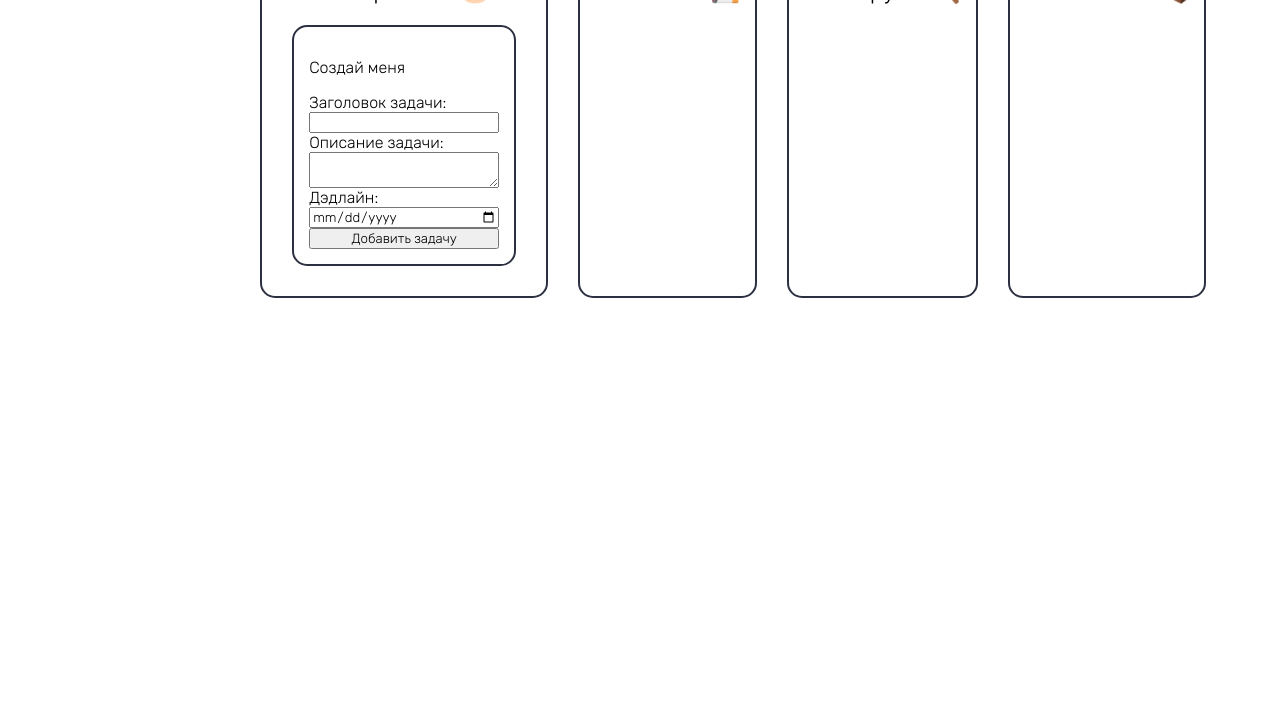
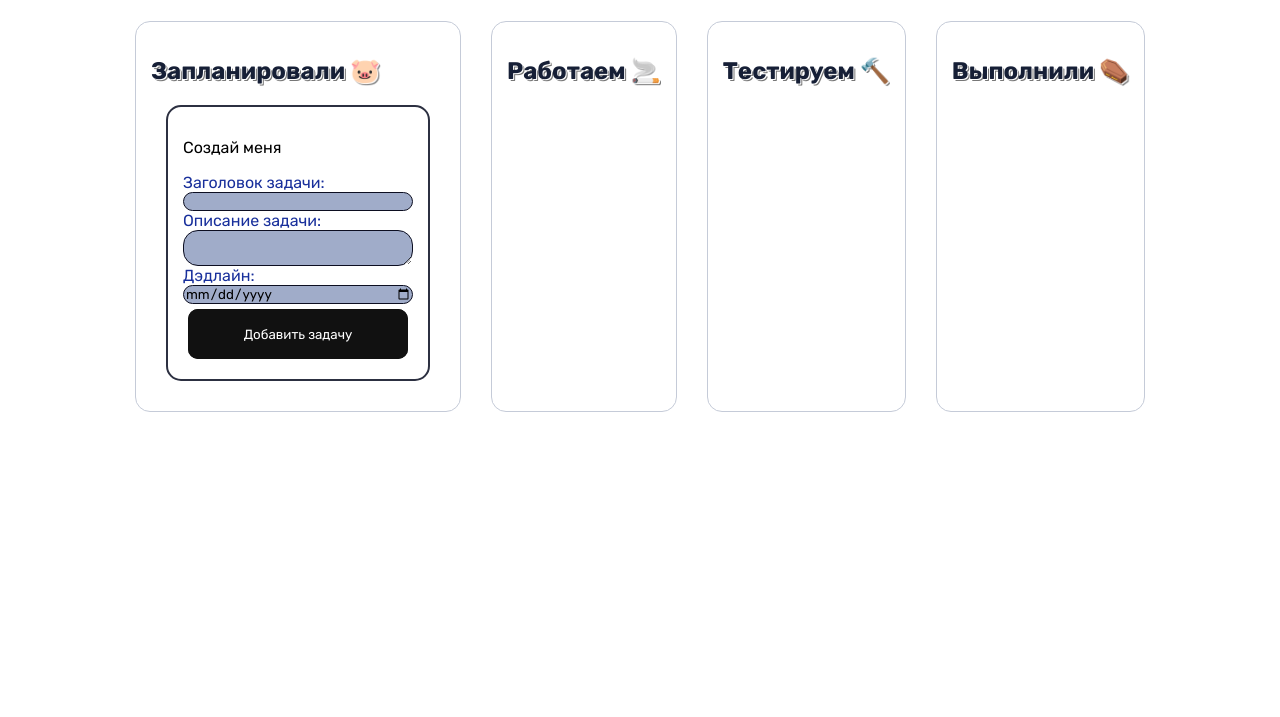
Before and after one commit to Stee1L/kaban-doska, a plain HTML site: page index.html in a window 1280 px wide. Shown: the part 83-800 px from the top of the page. Drawn offline with Linux system fonts and the light colour scheme.

Commit message:
Добавление стилей и редактирование создания карточки

```diff
--- a/css/main.css
+++ b/css/main.css
@@ -1,6 +1,6 @@
-*{
+* {
     font-family: "Rubik";
-    font-weight: 300;
+
     font-style: normal;
 }
 
@@ -12,7 +12,7 @@ body {
 #app {
     display: flex;
     justify-content: space-between;
-    flex-wrap: wrap;
+    flex-direction: column;
 }
 
 .column {
@@ -33,39 +33,165 @@ form {
 }
 
 .card {
+    display: flex;
     border-radius: 15px;
     text-indent: 30px;
-    border: 2px dashed #ff4f00;
+    border: 2px solid #030a2a;
     padding: 10px 20px 10px 20px;
     margin: 20px auto;
+    flex-direction: column;
+    align-items: stretch;
+}
 
+H1 {
+    display: flex;
+    justify-content: center;
+}
+
+H2 {
+    text-shadow: 1px 1px white,
+    2px 2px #777;
+    color: #161f36;
+    transition: all 1s;
+}
+
+H2:hover {
+    text-shadow: 1px 1px white,
+    2px 2px tomato;
+    color: #3a2e8f;
+}
+
+.Header_card {
+    text-shadow: 1px 1px 0 hsl(20, 100%, 50%),
+    2px 2px 0 hsl(20, 100%, 50%),
+    3px 3px 0 hsl(35, 100%, 50%),
+    4px 4px 0 hsl(35, 100%, 50%),
+    5px 5px 0 hsl(45, 100%, 50%),
+    6px 6px 0 hsl(45, 100%, 55%),
+    7px 7px 0 hsl(55, 100%, 60%),
+    8px 8px 0 hsl(55, 100%, 65%);
+    color: hsl(0, 100%, 11%);
+    transition: all 1s;
+}
+
+.Header_card:hover {
+    text-shadow: 1px -1px 0 hsl(290, 100%, 40%),
+    2px -2px 0 hsl(290, 100%, 40%),
+    3px -3px 0 hsl(280, 100%, 60%),
+    4px -4px 0 hsl(280, 100%, 60%),
+    5px -5px 0 hsl(270, 100%, 75%),
+    6px -6px 0 hsl(270, 100%, 80%),
+    7px -7px 0 hsl(260, 100%, 85%),
+    8px -8px 0 hsl(260, 100%, 90%);
+    color: hsl(273, 91%, 4%);
 
 }
 
-.Header_card {
-        text-shadow:
-                1px 1px 0 hsl(20,100%,50%),
-                2px 2px 0 hsl(20,100%,50%),
-                3px 3px 0 hsl(35,100%,50%),
-                4px 4px 0 hsl(35,100%,50%),
-                5px 5px 0 hsl(45,100%,50%),
-                6px 6px 0 hsl(45,100%,55%),
-                7px 7px 0 hsl(55,100%,60%),
-                8px 8px 0 hsl(55,100%,65%);
-        color: hsl(0, 100%, 11%);
-        transition: all 1s;
+.column {
+    webkit-transition: all 0.5s ease;
+    moz-transition: all 0.5s ease;
+    transition: all 0.5s ease;
+    margin: 15px;
+    padding: 15px;
+    border: 1px solid #C5CBD8;
+    border-radius: 15px;
+}
+
+.column:hover {
+    webkit-transform: scale(1.1);
+    moz-transform: scale(1.1);
+    o-transform: scale(1.1);
+    transform: scale(1.1);
+    -webkit-transition: all 0.5s ease;
+    -moz-transition: all 0.5s ease;
+    transition: all 0.5s ease;
+}
+
+button {
+    margin: 5px;
+    width: 220px;
+    height: 50px;
+    border: none;
+    outline: none;
+    color: #fff;
+    background: #111;
+    cursor: pointer;
+    position: relative;
+    z-index: 0;
+    border-radius: 10px;
+}
+
+button:before {
+    content: '';
+    background: linear-gradient(45deg, #ff0000, #ff7300, #fffb00, #48ff00, #00ffd5, #002bff, #7a00ff, #ff00c8, #ff0000);
+    position: absolute;
+    top: -2px;
+    left: -2px;
+    background-size: 400%;
+    z-index: -1;
+    filter: blur(5px);
+    width: calc(100% + 4px);
+    height: calc(100% + 4px);
+    animation: glowing 20s linear infinite;
+    opacity: 0;
+    transition: opacity .3s ease-in-out;
+    border-radius: 10px;
+}
+
+button:active {
+    color: #000
+}
+
+button:active:after {
+    background: transparent;
+}
+
+button:hover:before {
+    opacity: 1;
+}
+
+button:after {
+    z-index: -1;
+    content: '';
+    position: absolute;
+    width: 100%;
+    height: 100%;
+    background: #111;
+    left: 0;
+    top: 0;
+    border-radius: 10px;
+}
+
+@keyframes glowing {
+    0% {
+        background-position: 0 0;
     }
+    50% {
+        background-position: 400% 0;
+    }
+    100% {
+        background-position: 0 0;
+    }
+}
 
-.Header_card:hover {
-        text-shadow:
-                1px -1px 0 hsl(290,100%,40%),
-                2px -2px 0 hsl(290,100%,40%),
-                3px -3px 0 hsl(280,100%,60%),
-                4px -4px 0 hsl(280,100%,60%),
-                5px -5px 0 hsl(270,100%,75%),
-                6px -6px 0 hsl(270,100%,80%),
-                7px -7px 0 hsl(260,100%,85%),
-                8px -8px 0 hsl(260,100%,90%);
-        color: hsl(300,100%,30%);
+input {
+    border: 1px solid #0c0e21;
+    background-color: #a0acc9;
+    border-radius: 15px;
+}
 
+textarea {
+    border: 1px solid #0c0e21;
+    background-color: #a0acc9;
+    border-radius: 15px;
 }
+
+label {
+    color: #182f9b;
+}
+
+.columns {
+    display: flex;
+    justify-content: space-around;
+    flex-direction: row;
+}
--- a/index.html
+++ b/index.html
@@ -6,13 +6,15 @@
     <link rel="stylesheet" href="css/main.css">
     <link rel="preconnect" href="https://fonts.googleapis.com">
     <link rel="preconnect" href="https://fonts.gstatic.com" crossorigin>
-    <link href="https://fonts.googleapis.com/css2?family=Rubik:ital,wght@0,300..900;1,300..900&display=swap" rel="stylesheet">
+    <link href="https://fonts.googleapis.com/css2?family=Rubik:ital,wght@0,300..900;1,300..900&display=swap"
+          rel="stylesheet">
     <script src="js/vue.js" defer></script>
     <script src="js/main.js" defer></script>
 </head>
 <body>
 <div id="app">
-    <h1>Кабан доска</h1>
+    <h1>🐗Кабан доска🐗</h1>
+    <div class = "columns">
     <div class="column">
         <h2>Запланировали 🐷</h2>
         <form @submit.prevent="addTask">
@@ -23,7 +25,7 @@
             <textarea id="description" v-model="newTask.description"></textarea>
             <label for="deadline">Дэдлайн:</label>
             <input id="deadline" type="date" v-model="newTask.deadline">
-            <button type="submit">Добавить задачу</button>
+            <button type="submit" :disabled="!isTaskValid">Добавить задачу</button>
         </form>
         <div class="card" v-for="(task, index) in plannedTasks" :key="index">
             <p class="Header_card">Карточка задачки🐵 </p>
@@ -37,7 +39,7 @@
                 <button @click="startEditing('plannedTasks', index)">Редактировать</button>
                 <button class="delete-button" @click="deleteTask(index)">Удалить</button>
             </template>
-            <template v-else>
+            <template class="card" v-else>
                 <label for="editTitle">Заголовок задачи:</label>
                 <input id="editTitle" type="text" v-model="task.title">
                 <label for="editDescription">Описание задачи:</label>
@@ -50,8 +52,8 @@
     </div>
     <div class="column">
         <h2>Работаем 🚬</h2>
-        <div class="card" v-for="(task, index) in inProgressTasks" :key="index">
-            <div>
+        <div v-for="(task, index) in inProgressTasks" :key="index">
+            <div class="card">
                 <p class="Header_card">Карточка задачки🐵 </p>
                 <template v-if="!task.isEditing">
                     <h3>{{ task.title }}</h3>
@@ -77,8 +79,8 @@
     </div>
     <div class="column">
         <h2>Тестируем 🔨</h2>
-        <div class="card" v-for="(task, index) in testingTasks" :key="index">
-            <div>
+        <div v-for="(task, index) in testingTasks" :key="index">
+            <div class="card">
                 <p class="Header_card">Карточка задачки🐵 </p>
                 <template v-if="!task.isEditing">
                     <h3>{{ task.title }}</h3>
@@ -116,6 +118,7 @@
             </div>
         </div>
     </div>
+    </div>
 </div>
 </body>
 </html>
--- a/js/main.js
+++ b/js/main.js
@@ -16,6 +16,13 @@ new Vue({
             },
             editingTaskIndex: -1,
         };
+    },
+    computed: {
+        isTaskValid() {
+            return this.newTask.title.trim() !== '' &&
+                this.newTask.description.trim() !== '' &&
+                this.newTask.deadline.trim() !== '';
+        }
     },
     methods: {
         addTask() {
@@ -168,7 +175,7 @@ new Vue({
                 task.status = 'Выполнено в срок';
             }
 
-            // Добавьте свойство isEditing к задаче при её создании
+
             this.completedTasks.push({
                 ...task,
                 isEditing: false,
```
